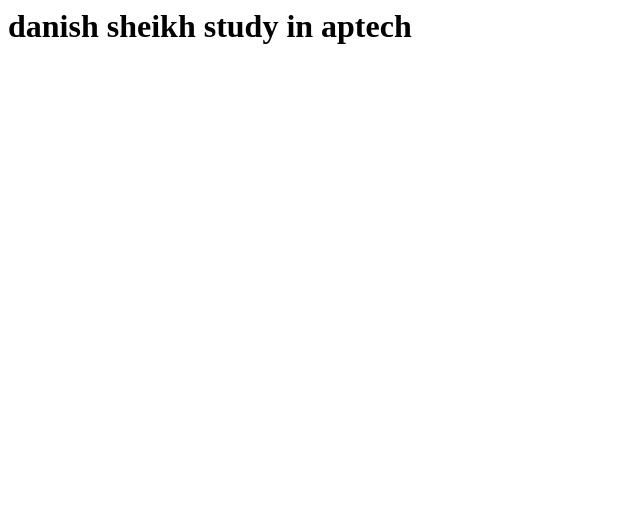
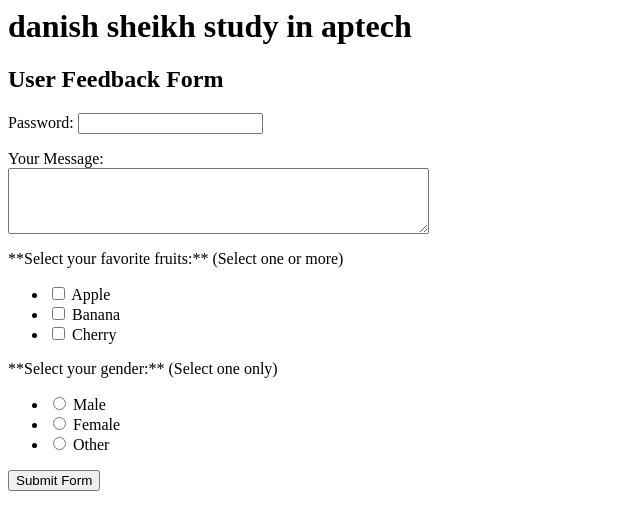
Before and after one commit to danishsheikh109/collection-project, a plain HTML site: page index.html in a window 1280 px wide. Shown: the whole page, without its empty margins (0-640 px from the left). Drawn offline with Linux system fonts and the light colour scheme.

Commit message:
add login form

```diff
--- a/index.html
+++ b/index.html
@@ -1 +1,65 @@
 <h1> danish sheikh study in aptech </h1>
+<h2>User Feedback Form</h2>
+
+<!-- The form action attribute specifies where to send the form-data when a form is submitted -->
+<form action="/submit_page" method="POST">
+
+    <!-- Password Input -->
+    <p>
+        <label for="user_password">Password:</label>
+        <!-- input type="password" obscures the characters for security -->
+        <input type="password" id="user_password" name="user_password" required>
+    </p>
+
+    <!-- Message/Textarea Input -->
+    <p>
+        <label for="message_box">Your Message:</label><br>
+        <!-- <textarea> is used for multi-line text input, perfect for messages -->
+        <textarea id="message_box" name="message_box" rows="4" cols="50"></textarea>
+    </p>
+
+    <!-- Checkbox Input (allows multiple selections) -->
+    <p>
+        **Select your favorite fruits:** (Select one or more)
+        <ul>
+            <li>
+                <input type="checkbox" id="fruit1" name="fruits" value="apple">
+                <label for="fruit1">Apple</label>
+            </li>
+            <li>
+                <input type="checkbox" id="fruit2" name="fruits" value="banana">
+                <label for="fruit2">Banana</label>
+            </li>
+            <li>
+                <input type="checkbox" id="fruit3" name="fruits" value="cherry">
+                <label for="fruit3">Cherry</label>
+            </li>
+        </ul>
+    </p>
+
+    <!-- Radio Button Input (allows only one selection from a group) -->
+    <p>
+        **Select your gender:** (Select one only)
+        <ul>
+            <li>
+                <!-- Radio buttons in the same group must share the same 'name' attribute -->
+                <input type="radio" id="gender_male" name="gender" value="male">
+                <label for="gender_male">Male</label>
+            </li>
+            <li>
+                <input type="radio" id="gender_female" name="gender" value="female">
+                <label for="gender_female">Female</label>
+            </li>
+            <li>
+                <input type="radio" id="gender_other" name="gender" value="other">
+                <label for="gender_other">Other</label>
+            </li>
+        </ul>
+    </p>
+
+    <!-- Submit Button -->
+    <p>
+        <input type="submit" value="Submit Form">
+    </p>
+
+</form>
```
